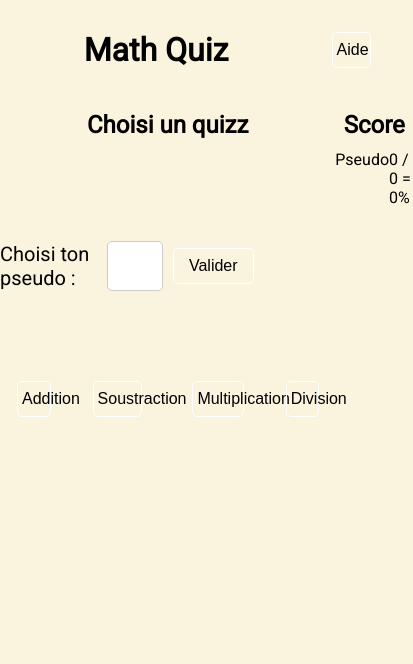
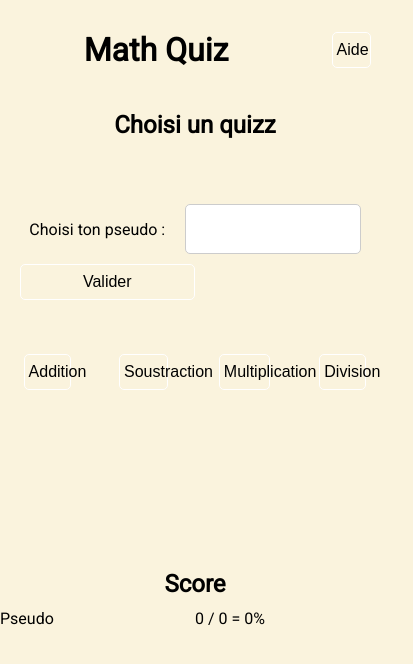
Before and after one commit to MisterWaner/math-game, a React (Vite) app: page / in a window 390 px wide. Shown: the top 664 px of the page, 413 px wide, since content can reach past the window. Built offline with nearby package versions, Linux system fonts and the light colour scheme.

Commit message:
start implementing responsive

```diff
--- a/src/components/Menu/Menu.module.css
+++ b/src/components/Menu/Menu.module.css
@@ -68,3 +68,32 @@
         }
     }
 }
+
+/* Media Queries */
+
+@media (max-width: 768px) {
+    .container {
+        grid-template-rows: 50px 2fr 2fr;
+        .nameContainer {
+            .formContainer {
+                grid-template-columns: 1fr;
+
+                .inputContainer {
+                    width: 90%;
+                    margin: 0 auto;
+                    label {
+                        margin-right: 20px;
+                        font-size: 1rem;
+                    }
+                    input {
+                        width: 50%;
+                    }
+                }
+                .buttonContainer {
+                    width: 90%;
+                    margin: 0 auto;
+                }
+            }
+        }
+    }
+}
--- a/src/index.css
+++ b/src/index.css
@@ -5,6 +5,8 @@
     box-sizing: border-box;
 }
 
+
+/* Global Styles */
 html {
     height: 100dvh;
     width: 100dvw;
@@ -42,3 +44,30 @@ body {
 
     }
 }
+
+/* Media Queries */
+
+@media screen and (max-width: 1024px) {
+    body {
+        overflow-y: auto;
+        main {
+            grid-template-columns: 1fr;
+        }
+
+        .pageContainer {
+            grid-template-rows: 50px 2fr 2fr;
+        }
+    }
+}
+
+@media screen and (max-width: 768px) {
+    body {
+        main {
+            grid-template-columns: 1fr;
+        }
+
+        .pageContainer {
+            grid-template-rows: 50px 2fr 2fr;
+        }
+    }
+}
```
